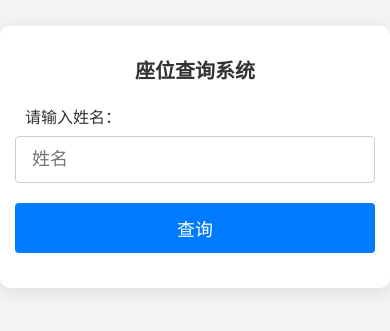
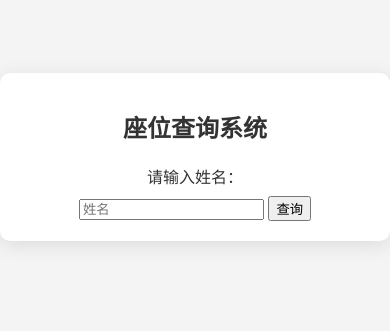
Before and after one commit to fulj1999/SeatQueryApp, a plain HTML site: page index.html in a window 390 px wide. Shown: the part 265-596 px from the top of the page. Drawn offline with Linux system fonts and the light colour scheme.

Commit message:
Update styles.css

```diff
--- a/styles.css
+++ b/styles.css
@@ -37,62 +37,3 @@ label {
     color: #333;
     display: block;
     margin-bottom: 8px;
-    text-align: left;
-    padding-left: 10px;
-}
-
-input {
-    padding: 12px 16px;
-    width: 100%;
-    margin-bottom: 20px;
-    border: 1px solid #ccc;
-    border-radius: 4px;
-    font-size: 16px;
-    box-sizing: border-box;
-    transition: border-color 0.3s; /* 平滑过渡效果 */
-}
-
-input:focus {
-    outline: none; /* 去除默认焦点样式 */
-    border-color: #007bff; /* 焦点时改变边框颜色 */
-}
-
-button {
-    padding: 12px 16px;
-    cursor: pointer;
-    background-color: #007bff;
-    color: white;
-    border: none;
-    border-radius: 4px;
-    font-size: 16px;
-    width: 100%;
-}
-
-button:hover {
-    background-color: #0056b3;
-}
-
-#result {
-    margin-top: 20px;
-    font-size: 1.2em;
-    color: #333;
-}
-
-/* 防止页面缩放，保证固定的布局 */
-@media (max-width: 480px) {
-    .container {
-        padding: 15px; /* 小屏幕下减少内边距 */
-    }
-
-    h1 {
-        font-size: 20px;
-    }
-
-    input, button {
-        font-size: 18px; /* 增大字体，使得用户更易阅读 */
-    }
-
-    #result {
-        font-size: 1.4em; /* 增大查询结果的字体 */
-    }
-}
```
